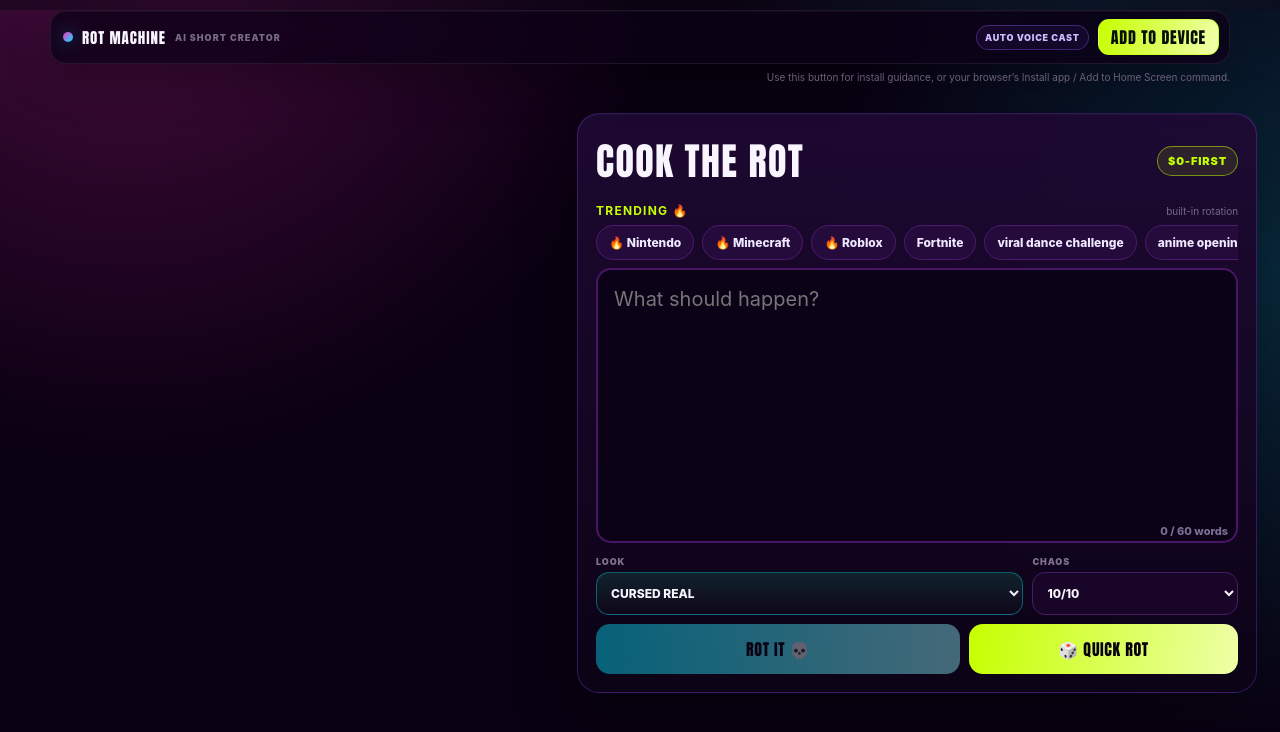
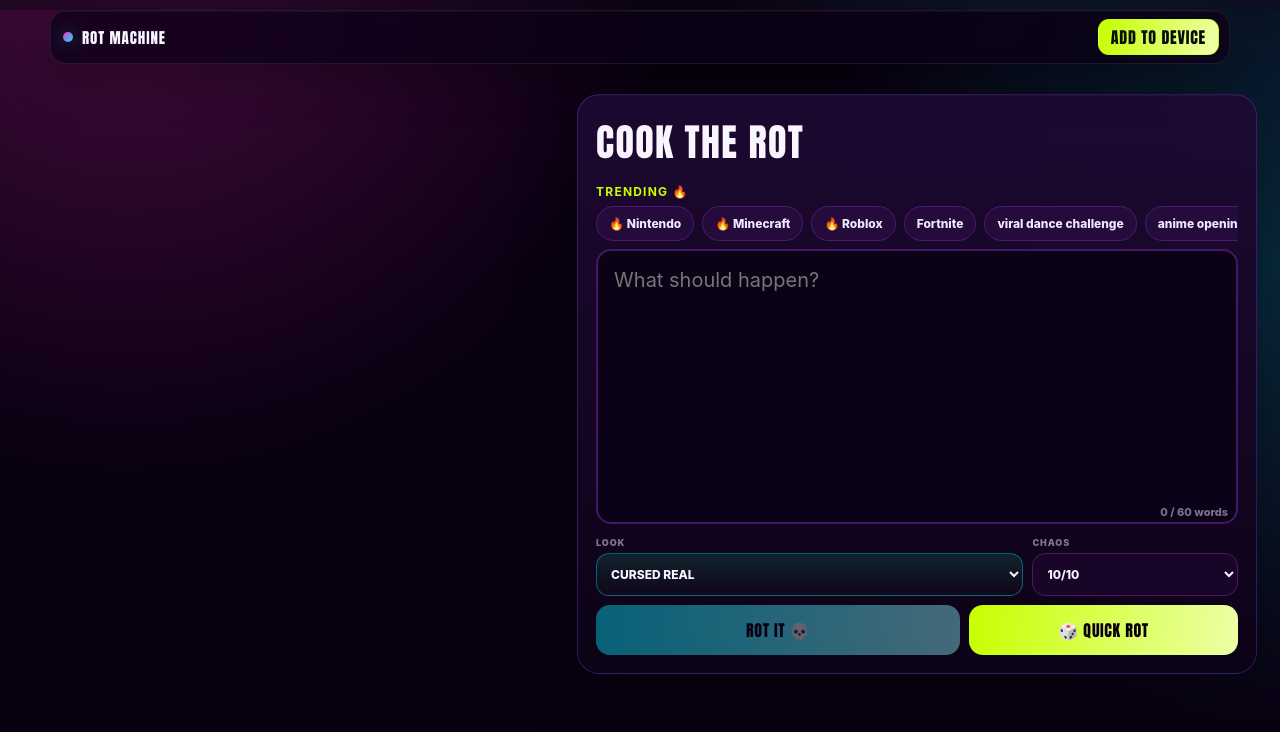
Before and after one commit to matthagersenior/Brainrot-Creator, a website with bundled scripts: page index.html in a window 1280 px wide. Built offline with nearby package versions, Linux system fonts and the light colour scheme; files whose address does not match are found by name.

Commit message:
Simplify creator for intuitive use
* test: hide free-first strategy from creator UI

* ui: remove free-first badge

* style: remove free-first badge styles

* chore: refresh PWA shell after badge removal

* test: keep creator chrome self-explanatory

* ui: remove technical chrome from creator

* ux: show install guidance only when requested

* style: remove obsolete technical labels

* test: prefer self-explanatory install UI

* chore: refresh PWA shell for simplified creator

```diff
--- a/app.mjs
+++ b/app.mjs
@@ -77,7 +77,6 @@ const ctx = canvas.getContext('2d');
 const promptInput = document.getElementById('promptInput');
 const wordMeter = document.getElementById('wordMeter');
 const trendRail = document.getElementById('trendRail');
-const trendSource = document.getElementById('trendSource');
 const chaosSelect = document.getElementById('chaosSelect');
 const visualStyleSelect = document.getElementById('visualStyleSelect');
 const installBtn = document.getElementById('installBtn');
@@ -189,11 +188,9 @@ function refreshInstallUi(message = '') {
     return;
   }
   installBtn.hidden = false;
-  installHint.hidden = false;
   installBtn.textContent = deferredInstallPrompt ? 'INSTALL APP' : 'ADD TO DEVICE';
-  installHint.textContent = message || (deferredInstallPrompt
-    ? 'ROT MACHINE is ready to install as a standalone app.'
-    : 'Use this button for install guidance, or your browser’s Install app / Add to Home Screen command.');
+  installHint.hidden = !message;
+  installHint.textContent = message || '';
 }
 
 async function installApp() {
@@ -207,34 +204,31 @@ async function installApp() {
     deferredInstallPrompt = null;
     await prompt.prompt();
     const choice = await prompt.userChoice.catch(() => null);
-    refreshInstallUi(choice?.outcome === 'accepted'
-      ? 'Install accepted. ROT MACHINE will appear with your apps.'
-      : 'Install dismissed. You can install later from the browser menu.');
+    refreshInstallUi();
     return;
   }
 
   const isiOS = /iphone|ipad|ipod/i.test(navigator.userAgent);
   refreshInstallUi(isiOS
-    ? 'On iPhone/iPad: tap Share, then Add to Home Screen.'
-    : 'Open your browser menu and choose Install app or Add to Home Screen.');
+    ? 'Tap Share → Add to Home Screen.'
+    : 'Open the browser menu → Install app.');
 }
 
 window.addEventListener('beforeinstallprompt', event => {
   event.preventDefault();
   deferredInstallPrompt = event;
-  refreshInstallUi('ROT MACHINE is ready to install as a standalone app.');
+  refreshInstallUi();
 });
 
 window.addEventListener('appinstalled', () => {
   deferredInstallPrompt = null;
-  refreshInstallUi('Installed. Launch ROT MACHINE from your app screen.');
+  installBtn.hidden = true;
+  installHint.hidden = true;
 });
 
 if ('serviceWorker' in navigator) {
   window.addEventListener('load', () => {
-    navigator.serviceWorker.register('./sw.js').catch(() => {
-      refreshInstallUi('The app is online, but offline install support could not start in this browser.');
-    });
+    navigator.serviceWorker.register('./sw.js').catch(() => {});
   }, { once: true });
 }
 
@@ -594,7 +588,6 @@ function renderTrendChips() {
     });
     trendRail.appendChild(button);
   });
-  trendSource.textContent = state.trendSource;
   setSources();
 }
 
--- a/index.html
+++ b/index.html
@@ -17,24 +17,21 @@
 </head>
 <body>
   <div class="app-utility" role="banner">
-    <div class="utility-brand"><span class="utility-dot"></span><strong>ROT MACHINE</strong><span>AI SHORT CREATOR</span></div>
+    <div class="utility-brand"><span class="utility-dot"></span><strong>ROT MACHINE</strong></div>
     <div class="utility-actions">
-      <span class="utility-chip">AUTO VOICE CAST</span>
       <button id="installBtn" class="install-btn" type="button">INSTALL APP</button>
     </div>
   </div>
-  <p id="installHint" class="install-hint" aria-live="polite">Install ROT MACHINE on your phone, tablet, or laptop for a standalone app experience.</p>
+  <p id="installHint" class="install-hint" aria-live="polite" hidden></p>
   <main class="app-shell flow-shell">
     <section id="createView" class="app-view create-view" aria-labelledby="creatorTitle">
       <section class="panel creator-panel create-card">
         <div class="creator-head">
           <h1 id="creatorTitle">COOK THE ROT</h1>
-          <span class="free-badge">$0-FIRST</span>
         </div>
 
         <div class="trend-head">
           <strong>TRENDING 🔥</strong>
-          <span id="trendSource" class="trend-source">loading…</span>
         </div>
         <div id="trendRail" class="trend-rail" aria-label="Trending prompt starters"></div>
 
--- a/styles.css
+++ b/styles.css
@@ -49,17 +49,6 @@ button { -webkit-tap-highlight-color: transparent; }
   color: transparent;
   filter: drop-shadow(0 7px 0 rgba(0,0,0,.42));
 }
-.free-badge {
-  flex: 0 0 auto;
-  border: 1px solid rgba(198,255,0,.5);
-  background: rgba(198,255,0,.1);
-  color: var(--lime);
-  border-radius: 999px;
-  padding: 7px 10px;
-  font-weight: 900;
-  font-size: 11px;
-  letter-spacing: .08em;
-}
 .tagline { margin: 0; color: var(--muted); font-weight: 650; max-width: 70ch; }
 
 .layout { display: grid; grid-template-columns: minmax(300px, 420px) minmax(320px, 1fr); gap: 20px; align-items: start; }
@@ -75,7 +64,6 @@ button { -webkit-tap-highlight-color: transparent; }
 
 .trend-head { display: flex; justify-content: space-between; align-items: center; gap: 10px; margin-bottom: 6px; }
 .trend-head strong { font-size: 12px; letter-spacing: .1em; color: var(--lime); }
-.trend-source { color: #756a87; font-size: 10px; }
 .trend-rail { display: flex; gap: 8px; overflow-x: auto; padding: 1px 0 8px; scrollbar-width: none; }
 .trend-rail::-webkit-scrollbar { display: none; }
 .trend-chip {
@@ -630,28 +618,12 @@ body::before {
   letter-spacing: .06em;
   font-size: 15px;
 }
-.utility-brand > span:last-child {
-  color: #756a87;
-  font-size: 9px;
-  font-weight: 900;
-  letter-spacing: .12em;
-}
 .utility-dot {
   width: 10px;
   height: 10px;
   border-radius: 50%;
   background: linear-gradient(135deg, var(--pink), var(--cyan));
   box-shadow: 0 0 18px rgba(0,229,255,.45);
-}
-.utility-chip {
-  border: 1px solid rgba(140,82,255,.38);
-  border-radius: 999px;
-  padding: 6px 8px;
-  color: #cdbdff;
-  background: rgba(140,82,255,.08);
-  font-size: 9px;
-  font-weight: 900;
-  letter-spacing: .08em;
 }
 .install-btn {
   min-height: 36px;
@@ -664,7 +636,8 @@ body::before {
   letter-spacing: .05em;
   cursor: pointer;
 }
-.install-btn[hidden] { display: none; }
+.install-btn[hidden],
+.install-hint[hidden] { display: none; }
 .install-hint {
   width: min(1180px, calc(100% - 32px));
   margin: 7px auto 0;
@@ -696,8 +669,6 @@ body::before {
     border-radius: 14px;
     padding-inline: 9px;
   }
-  .utility-brand > span:last-child,
-  .utility-chip { display: none; }
   .install-hint { width: calc(100% - 22px); text-align: center; }
 }
 
--- a/sw.js
+++ b/sw.js
@@ -1,4 +1,4 @@
-const CACHE_NAME = 'rot-machine-shell-v8';
+const CACHE_NAME = 'rot-machine-shell-v10';
 const SCOPE_URL = new URL('./', self.location.href);
 const APP_SHELL = [
   './',
```
Also changed, not shown: tests/pwa-contract.test.mjs (+3 -2 lines), tests/visual-ui-contract.test.mjs (+18 -0 lines).
